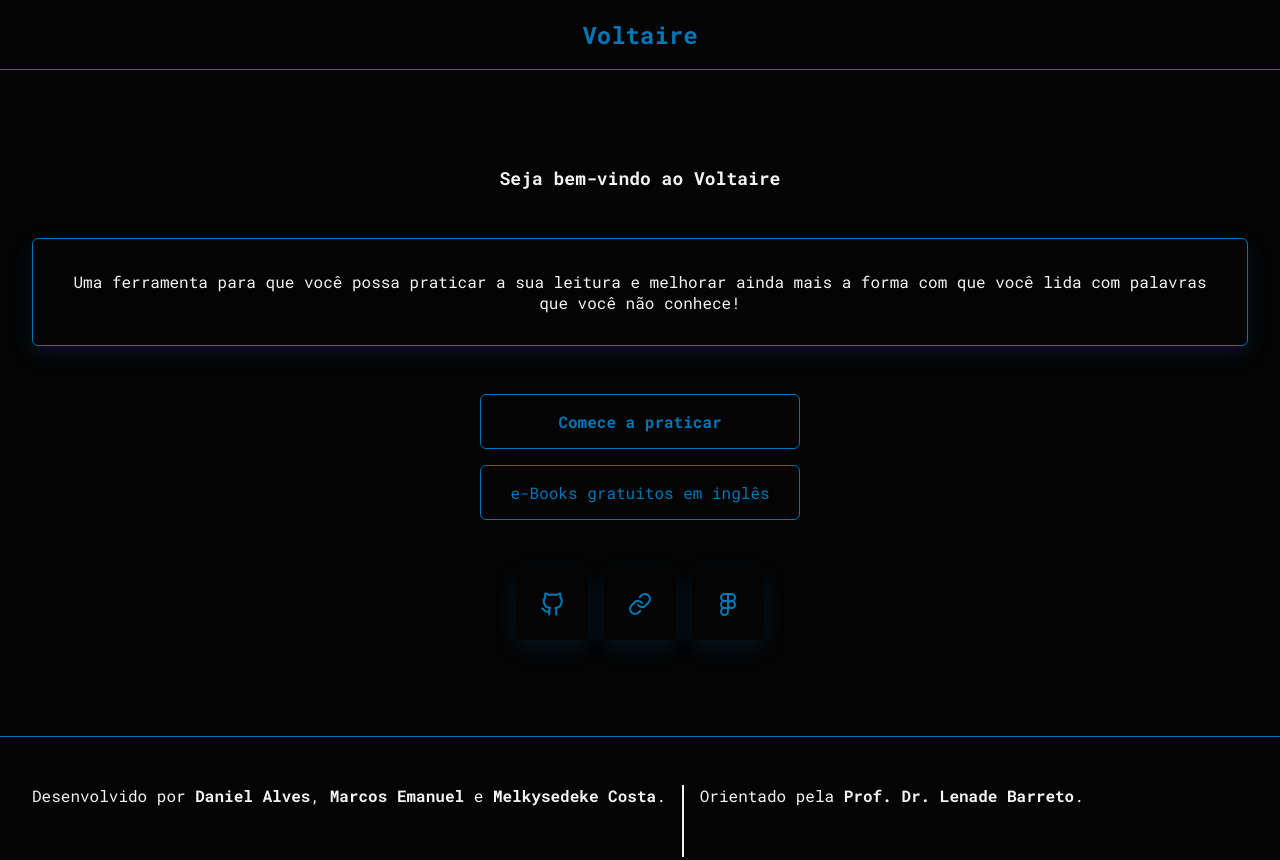
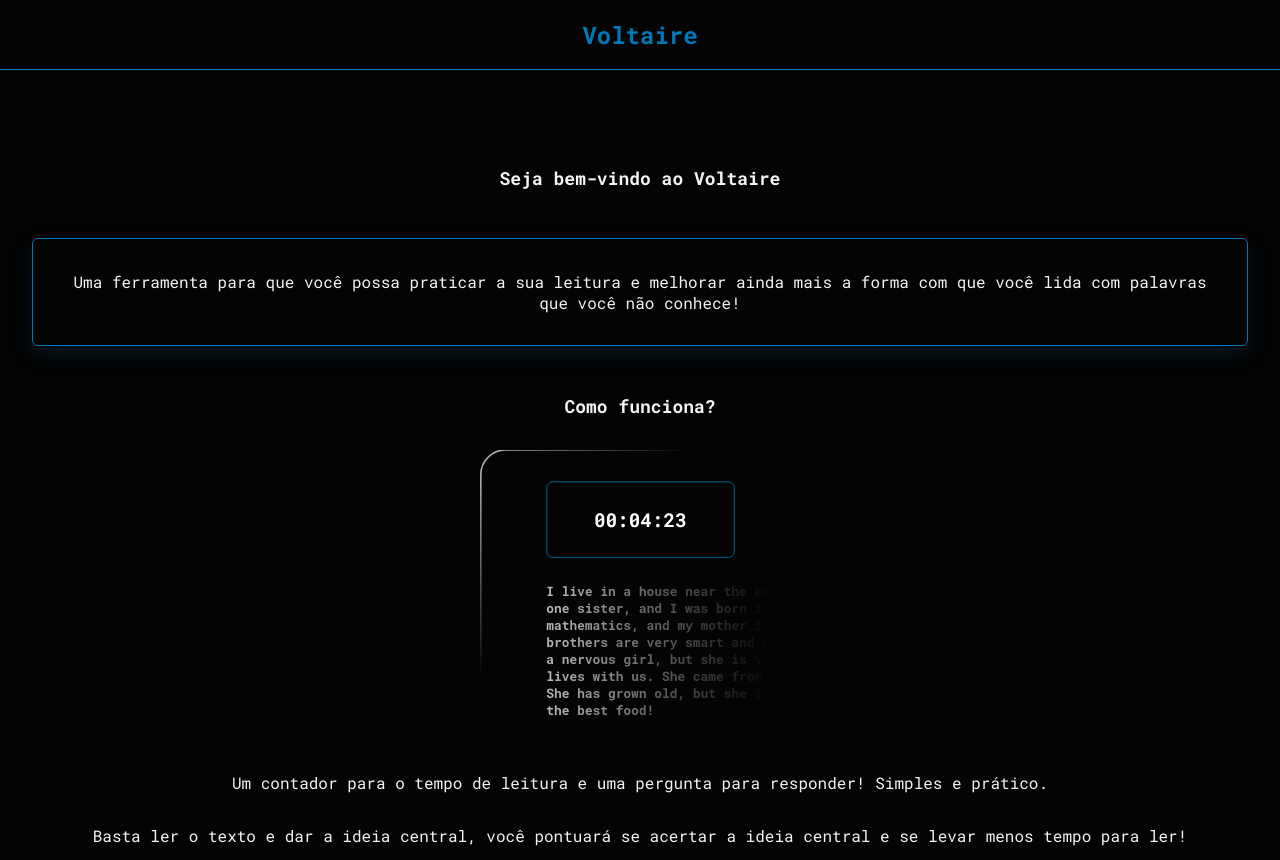
Before and after one commit to devmarquinhos/Lovelace, a plain HTML site: page index.html in a window 1280 px wide. Shown: the top 860 px of the page. Drawn offline with Linux system fonts and the light colour scheme.

Commit message:
Add: Example section created
Created example section, added the image too and its more similar to the Figma's project

```diff
--- a/index.html
+++ b/index.html
@@ -23,6 +23,13 @@
         <p>Uma ferramenta para que você possa praticar a sua leitura e melhorar ainda mais a forma com que você lida com palavras que você não conhece!</p>
     </section>
 
+    <section id="exampleSection">
+        <h2>Como funciona?</h2>
+        <img src="/src/img/exampleImage.svg" alt="">
+        <p>Um contador para o tempo de leitura e uma pergunta para responder! Simples e prático.</p>
+        <p>Basta ler o texto e dar a ideia central, você pontuará se acertar a ideia central e se levar menos tempo para ler!</p>
+    </section>
+
     <section id="interactButtons">
         <a href="practice.html" id="startPractice">Comece a praticar</a>
         <a href="https://www.gutenberg.org/" target="_blank" id="seeBooks">e-Books gratuitos em inglês</a>
--- a/src/css/style.css
+++ b/src/css/style.css
@@ -62,6 +62,20 @@ header {
 
     box-shadow: 0px 8px 21px rgba(0, 119, 182, 0.15);
 
+}
+
+#exampleSection {
+    display: flex;
+    flex-direction: column;
+    justify-content: center;
+    align-items: center;
+    text-align: center;
+    gap: 32px;
+    margin: 32px;
+}
+
+#exampleSection h2 {
+    font-size: 18px;
 }
 
 #interactButtons {
@@ -199,19 +213,6 @@ footer p span {
     background-color: #F4F4F4;
 }
 
-#formTeste {
-    color: #0077B6;
-    margin-top: 64px;
-}
-
-#formTeste input {
-    background-color: #0077B6;
-}
-
-#formTeste button {
-    background-color: #0077B6;
-}
-
 @media only screen and (max-width: 500px) {
     footer {
         display: flex;
```
Also changed, not shown: src/img/exampleImage.png (added), src/img/exampleImage.svg (added).
